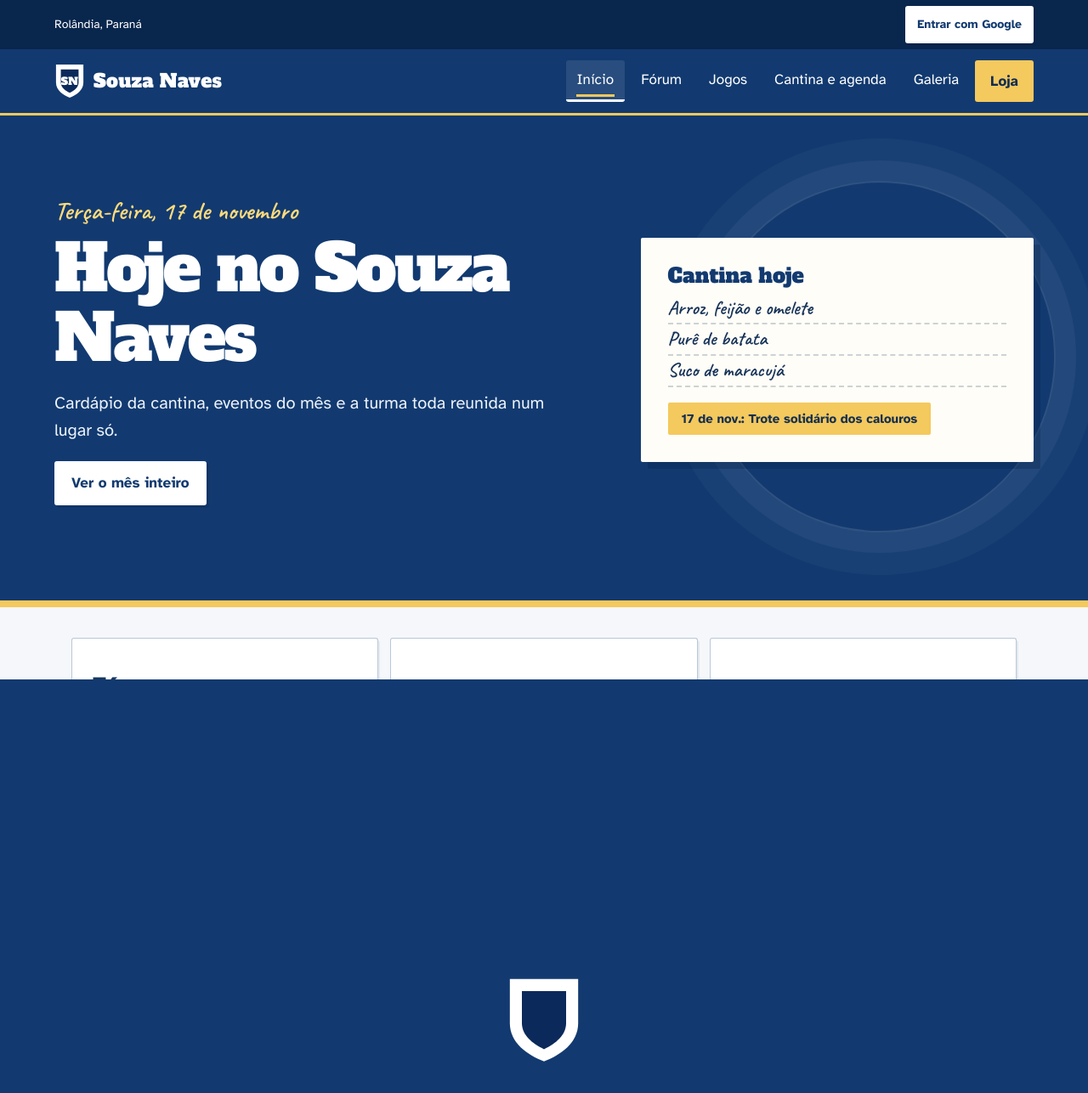
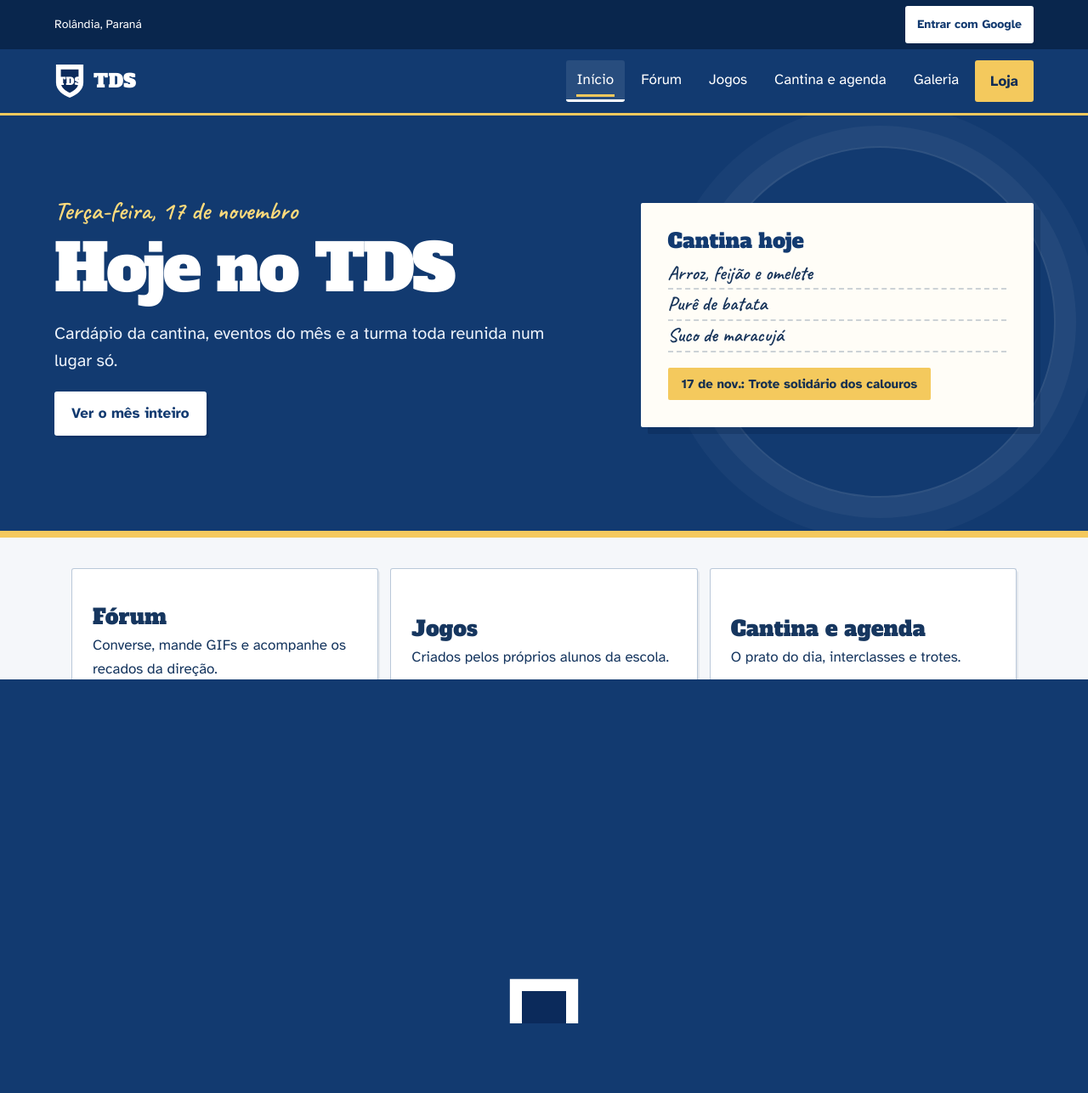
Before and after one commit to matheuspalma-dev/site-tds, a PHP site: page / in a window 1280 px wide. Shown: the whole page at 85% size. After the commit the page ends 1205 px from the top, so only its background shows below. Run offline with PHP 8.4, Linux system fonts and the light colour scheme.

Commit message:
feat : troquei souza pra tds

```diff
--- a/index.html
+++ b/index.html
@@ -3,19 +3,19 @@
 <head>
 <meta charset="utf-8">
 <meta name="viewport" content="width=device-width,initial-scale=1,viewport-fit=cover">
-<title>Colégio Souza Naves — Rolândia</title>
+<title>Colégio TDS — Rolândia</title>
 <link href="https://fonts.googleapis.com/css2?family=Alfa+Slab+One&family=Atkinson+Hyperlegible:wght@400;700&family=Caveat:wght@600&display=swap" rel="stylesheet">
 <link rel="stylesheet" href="style.css">
 </head>
 <body>
 <div class="bar"><span>Rolândia, Paraná</span><span id="ac"></span></div>
 <header>
-<a class="lg" href="#home" data-v="home" aria-label="Souza Naves — voltar para Início"><svg width="36" height="42" viewBox="0 0 38 44" aria-hidden="true" draggable="false"><path d="M2 2h34v22c0 10-9 16-17 19C11 40 2 34 2 24z" fill="#fff"/><path d="M8 8h22v16c0 6-5 10-11 13C13 34 8 30 8 24z" fill="#0b2a5b"/><text x="19" y="27" text-anchor="middle" font-family="Alfa Slab One,serif" font-size="13" fill="#fff">SN</text></svg><span>Souza Naves</span></a>
+<a class="lg" href="#home" data-v="home" aria-label="TDS — voltar para Início"><svg width="36" height="42" viewBox="0 0 38 44" aria-hidden="true" draggable="false"><path d="M2 2h34v22c0 10-9 16-17 19C11 40 2 34 2 24z" fill="#fff"/><path d="M8 8h22v16c0 6-5 10-11 13C13 34 8 30 8 24z" fill="#0b2a5b"/><text x="19" y="27" text-anchor="middle" font-family="Alfa Slab One,serif" font-size="13" fill="#fff">TDS</text></svg><span>TDS</span></a>
 <nav aria-label="Navegação principal"><button data-v="home" class="on" aria-current="page">Início</button><button data-v="forum">Fórum</button><button data-v="games">Jogos</button><button data-v="cal">Cantina e agenda</button><button data-v="gal">Galeria</button><button data-v="shop" class="shop">Loja</button></nav>
 </header>
 
 <main><section class="v on" id="home" aria-label="Início">
-<div class="hero"><div><p class="dt cap" id="hd"></p><h1>Hoje no Souza Naves</h1><p>Cardápio da cantina, eventos do mês e a turma toda reunida num lugar só.</p><button class="btn w" data-v="cal">Ver o mês inteiro</button></div><div class="cb" id="hb"></div></div>
+<div class="hero"><div><p class="dt cap" id="hd"></p><h1>Hoje no TDS</h1><p>Cardápio da cantina, eventos do mês e a turma toda reunida num lugar só.</p><button class="btn w" data-v="cal">Ver o mês inteiro</button></div><div class="cb" id="hb"></div></div>
 <div class="doors">
 <button class="dr s3" data-v="forum"><strong class="h3">Fórum</strong><span>Converse, mande GIFs e acompanhe os recados da direção.</span></button>
 <button class="dr s3" data-v="games"><strong class="h3">Jogos</strong><span>Criados pelos próprios alunos da escola.</span></button>
@@ -26,13 +26,13 @@
 </section>
 
 <section class="v" id="forum"><div class="ph"><div><h2>Fórum</h2><p>Recados da direção ficam fixos no topo. Quem é VIP ganha moldura dourada. Ofensas e discurso de ódio são bloqueados na hora.</p></div></div><div class="fo" id="fb"></div></section>
-<section class="v" id="games"><div class="ph"><div><h2>Jogos da turma</h2><p>Feitos por alunos do Souza Naves. Toque no logo para jogar.</p></div></div><div class="gs" id="gg"></div></section>
+<section class="v" id="games"><div class="ph"><div><h2>Jogos da turma</h2><p>Feitos por alunos do TDS. Toque no logo para jogar.</p></div></div><div class="gs" id="gg"></div></section>
 <section class="v" id="cal"><div class="ph"><div><h2>Cantina e agenda</h2><p>Cardápio do dia, refeições especiais, interclasses, trotes e outros eventos. A direção atualiza tudo por aqui.</p></div></div><div id="cl"></div></section>
-<section class="v" id="gal"><div class="ph"><div><h2>Galeria</h2><p>Fotos da escola, dos estudantes e dos eventos do Souza Naves.</p></div><div class="tb"><button data-a="flt:t">Todas</button><button data-a="flt:escola">Escola</button><button data-a="flt:alunos">Estudantes</button><button data-a="flt:eventos">Eventos</button><span id="ga"></span></div></div><div class="mu" id="gb"></div></section>
-<section class="v" id="shop"><div class="ph"><div><h2>Loja do Naves</h2><p>Destaque seu nome no fórum com o VIP ou escolha uma tag de cor.</p></div></div><div id="sb"></div></section>
+<section class="v" id="gal"><div class="ph"><div><h2>Galeria</h2><p>Fotos da escola, dos estudantes e dos eventos do TDS.</p></div><div class="tb"><button data-a="flt:t">Todas</button><button data-a="flt:escola">Escola</button><button data-a="flt:alunos">Estudantes</button><button data-a="flt:eventos">Eventos</button><span id="ga"></span></div></div><div class="mu" id="gb"></div></section>
+<section class="v" id="shop"><div class="ph"><div><h2>Loja do TDS</h2><p>Destaque seu nome no fórum com o VIP ou escolha uma tag de cor.</p></div></div><div id="sb"></div></section>
 
 </main>
-<footer>Colégio Souza Naves, Rolândia, Paraná · Protótipo demonstrativo</footer>
+<footer>Colégio TDS, Rolândia, Paraná · Protótipo demonstrativo</footer>
 <div class="md" id="md"><div class="bx"><button class="x" aria-label="Fechar">×</button><div id="mb"></div></div></div>
 <div class="ts" id="ts" role="status"></div>
 <div id="wp"><svg width="90" height="104" viewBox="0 0 38 44" aria-hidden="true"><path d="M2 2h34v22c0 10-9 16-17 19C11 40 2 34 2 24z" fill="#fff"/><path d="M8 8h22v16c0 6-5 10-11 13C13 34 8 30 8 24z" fill="#0b2a5b"/></svg></div>
--- a/jogos/md-clicker/index.html
+++ b/jogos/md-clicker/index.html
@@ -5,7 +5,7 @@
     <meta charset="UTF-8">
     <meta name="viewport" content="width=device-width, initial-scale=1.0">
     <link rel="stylesheet" href="style.css">
-    <title>MD Clicker — Colégio Souza Naves</title>
+    <title>MD Clicker — Colégio TDS</title>
     <link rel="preconnect" href="https://fonts.googleapis.com">
     <link rel="preconnect" href="https://fonts.gstatic.com" crossorigin>
     <link href="https://fonts.googleapis.com/css2?family=Nabla&family=Bebas+Neue&family=Oswald:wght@400;500;600&display=swap"
--- a/script.js
+++ b/script.js
@@ -1,5 +1,5 @@
 /* ==========================================================================
-   SOUZA NAVES — script principal (versão completa, organizada e comentada)
+   TDS — script principal (versão completa, organizada e comentada)
    Estrutura:
      1. Utilitários básicos
      2. Dados fixos
@@ -100,7 +100,7 @@ const GM = [
   ['Quiz do Saber', 'QS'],
   ['Corrida Numérica', '123'],
   ['Caça-Palavras', 'CP'],
-  ['Memória Naves', 'MN'],
+  ['Memória TDS', 'MN'],
   ['Cobrinha Escolar', 'S'],
   ['Forca Escolar', 'F']
 ];
@@ -192,7 +192,7 @@ function seed() {
   s.p = [
     {
       n: 'Direção', adm: 1, tags: [],
-      t: 'Bem-vindos ao fórum do Souza Naves! Aqui vale o respeito: ofensas e discurso de ódio são bloqueados automaticamente.',
+      t: 'Bem-vindos ao fórum do TDS! Aqui vale o respeito: ofensas e discurso de ódio são bloqueados automaticamente.',
       d: Date.now() - 864e5, l: 12
     },
     {
--- a/style.css
+++ b/style.css
@@ -1,5 +1,5 @@
 /* ==========================================================================
-   SOUZA NAVES — CSS organizado e comentado
+   TDS — CSS organizado e comentado
 
    IMPORTANTE: o arquivo original foi construído em 4 "camadas" que se
    sobrescrevem. A ORDEM das regras foi mantida para a aparência ser idêntica.
```
Also changed, not shown: jogos.html (+7 -7 lines), README.md.
